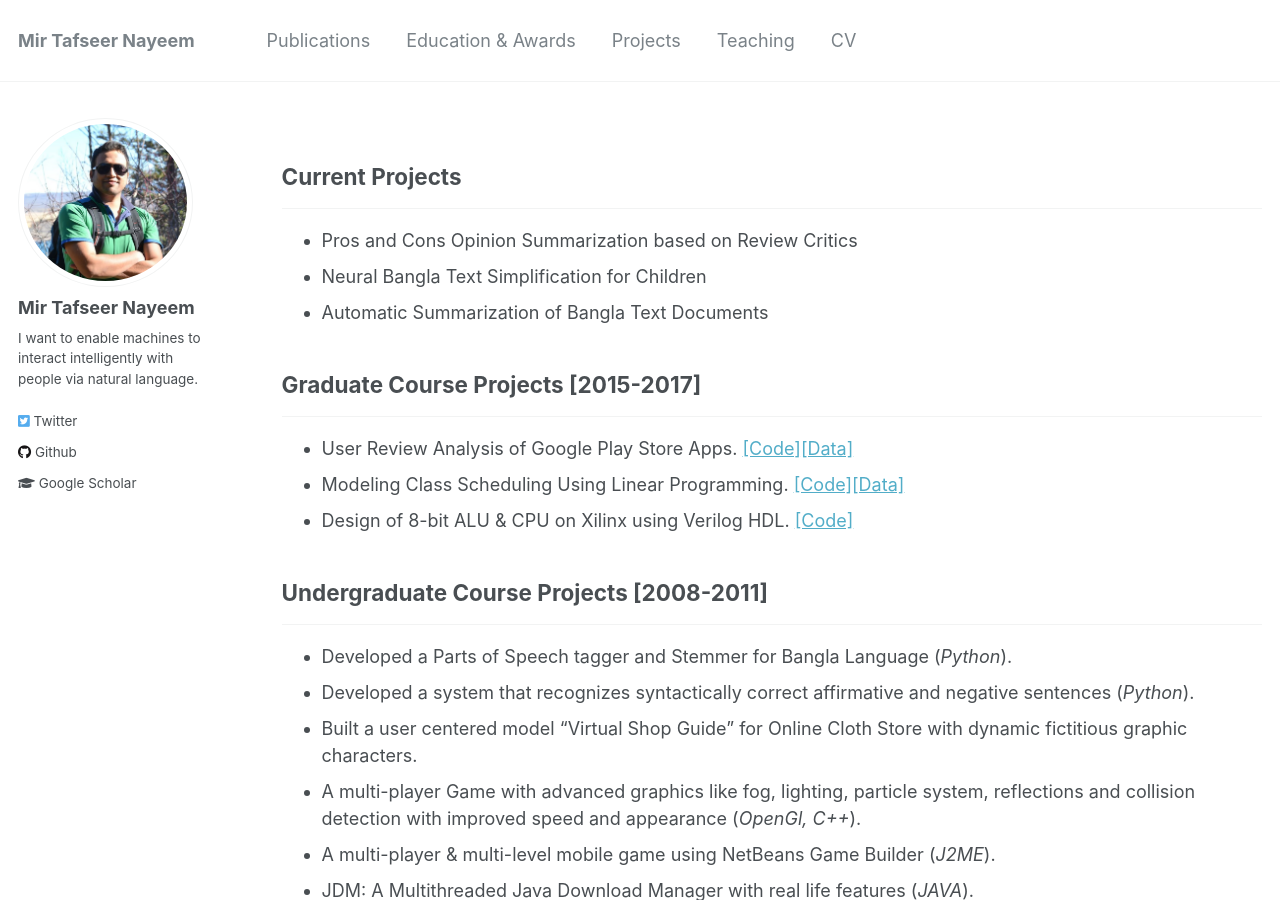
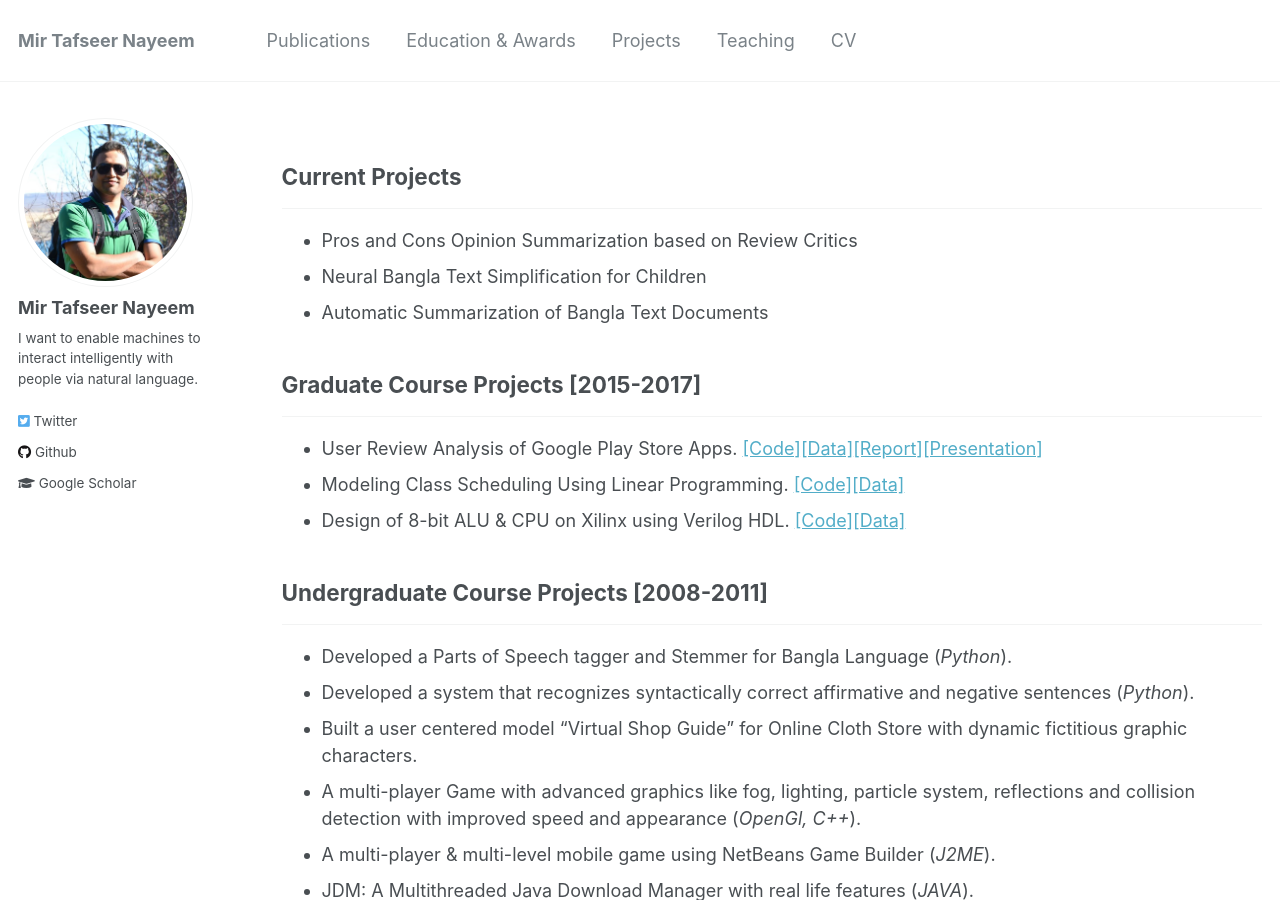
Before and after one commit to sujan-sarker/sujan-sarker.github.io, a Jekyll site: the page built from _pages/projects.md, in a window 1280 px wide and 900 px high. Built offline with Jekyll 4.4.1, drawn with Linux system fonts in a browser that asks for light colours.

Commit message:
Update projects.md

```diff
--- a/_pages/projects.md
+++ b/_pages/projects.md
@@ -14,9 +14,9 @@ author_profile: true
 
 ## Graduate Course Projects [2015-2017]
 ----------------
-* User Review Analysis of Google Play Store Apps. [[Code]](https://github.com/tafseer-nayeem/CPSC5310-Machine_Learning)[[Data]](https://github.com/tafseer-nayeem/AppReview-dataset)
+* User Review Analysis of Google Play Store Apps. [[Code]](https://github.com/tafseer-nayeem/CPSC5310-Machine_Learning)[[Data]](https://github.com/tafseer-nayeem/AppReview-dataset)[[Report]](https://tafseer-nayeem.github.io/files/Machine Learning_Project__Report.pdf)[[Presentation]](https://tafseer-nayeem.github.io/files/Machine Learning_Project_Presentation.pdf)
 * Modeling Class Scheduling Using Linear Programming. [[Code]](https://github.com/tafseer-nayeem/CPSC5110-Computational_Optimization)[[Data]](https://tafseer-nayeem.github.io/files/Optimization_project_courseData.pdf)
-* Design of 8-bit ALU & CPU on Xilinx using Verilog HDL. [[Code]](https://www.facebook.com/)
+* Design of 8-bit ALU & CPU on Xilinx using Verilog HDL. [[Code]](https://github.com/tafseer-nayeem/CPSC5210-VLSI_Design)[[Data]](https://tafseer-nayeem.github.io/files/Optimization_project_courseData.pdf)
 
 
 ## Undergraduate Course Projects [2008-2011]
```
